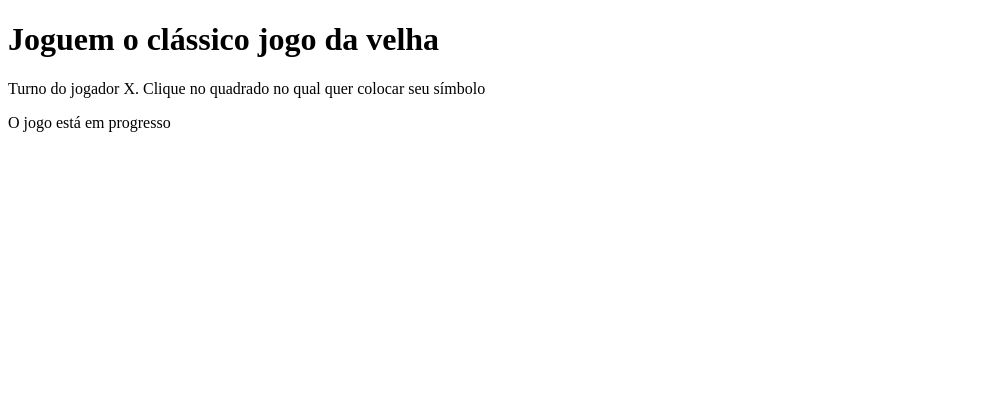
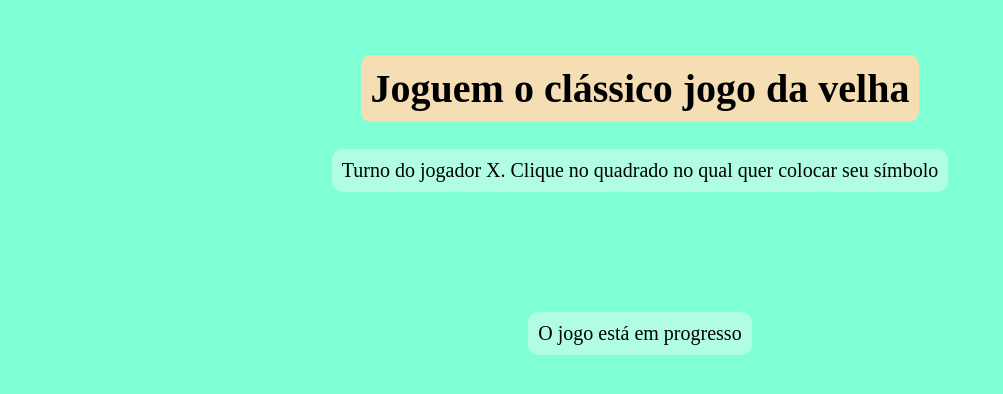
Before and after one commit to Joao-Pedro-Castelli/Jogo-da-velha, a plain HTML site: page index.html in a window 1280 px wide. Shown: the whole page, without its empty margins (0-1003 px from the left). Drawn offline with Linux system fonts and the light colour scheme.

Commit message:
link to the CSS file

```diff
--- a/index.html
+++ b/index.html
@@ -4,6 +4,8 @@
     <meta charset="UTF-8">
     <meta http-equiv="X-UA-Compatible" content="IE=edge">
     <meta name="viewport" content="width=device-width, initial-scale=1.0">
+    <title>Jogo da Velha</title>
+    <link rel="stylesheet" href="style.css">
 </head>
 <body>
     <div id="tex">
```
